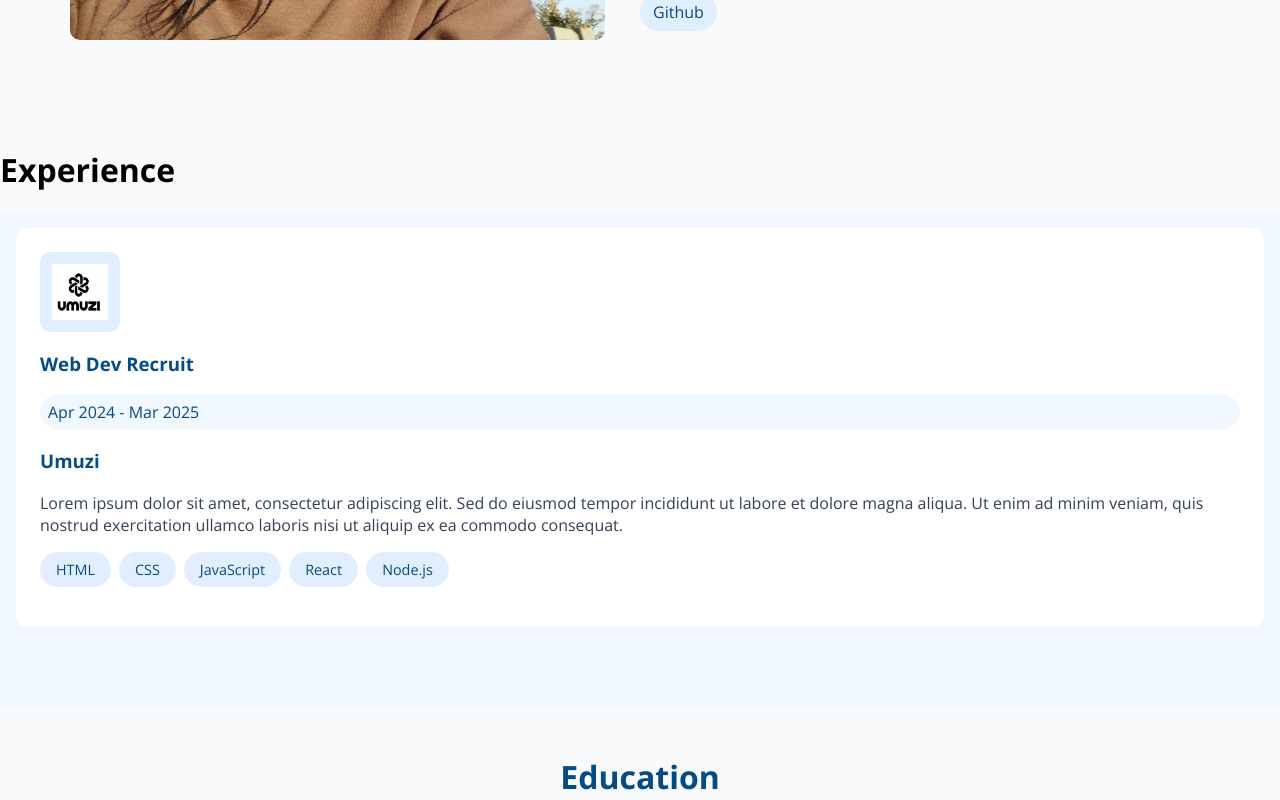
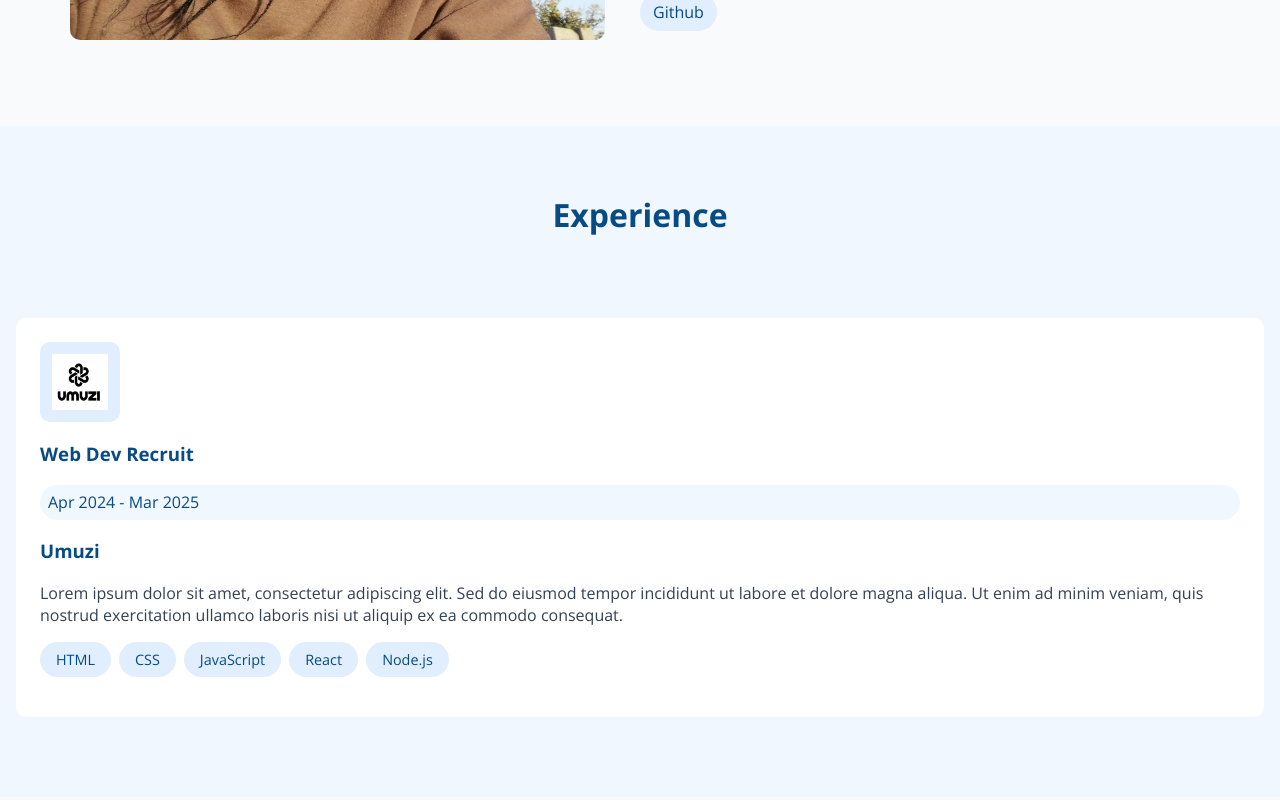
Before and after one commit to NomfundoFlorence/web-portfolio, a React (Vite) app: page / in a window 1280 px wide. Shown: the part 1100-1900 px from the top of the page. Built offline with nearby package versions, Linux system fonts and the light colour scheme.

Commit message:
corrected all image paths

```diff
--- a/src/components/About.jsx
+++ b/src/components/About.jsx
@@ -1,5 +1,5 @@
 import "/public/About.css";
-import aboutImage from "../../public/images/image73.jpg";
+import aboutImage from "/images/image73.jpg";
 
 export default function About() {
   const skillsArr = [
--- a/src/components/Education.jsx
+++ b/src/components/Education.jsx
@@ -1,6 +1,6 @@
 import "/public/Education.css";
-import nwu from "/public/images/nwu.png";
-import nhs from "/public/images/nigel_high.jpg";
+import nwu from "/images/nwu.png";
+import nhs from "/images/nigel_high.jpg";
 
 export default function Education() {
   return (
--- a/src/components/Experience.jsx
+++ b/src/components/Experience.jsx
@@ -1,6 +1,5 @@
 import "/public/Experience.css";
 import experience from "../assets/experience.json";
-// import umuzi from "../assets/umuzi.png";
 
 export default function Experience() {
   const experiences = experience.map((xp, index) => {
@@ -32,8 +31,10 @@ export default function Experience() {
 
   return (
     <>
-      <h1>Experience</h1>
-      <section className="experience-section">{experiences}</section>
+      <section className="experience-section">
+        <h1>Experience</h1>
+        {experiences}
+      </section>
     </>
   );
 }
--- a/src/components/HeroSection.jsx
+++ b/src/components/HeroSection.jsx
@@ -1,5 +1,5 @@
 import "/public/HeroSection.css";
-import image from "/public/images/image05.jpg";
+import image from "/images/image05.jpg";
 
 export default function HeroSection() {
   return (
```
